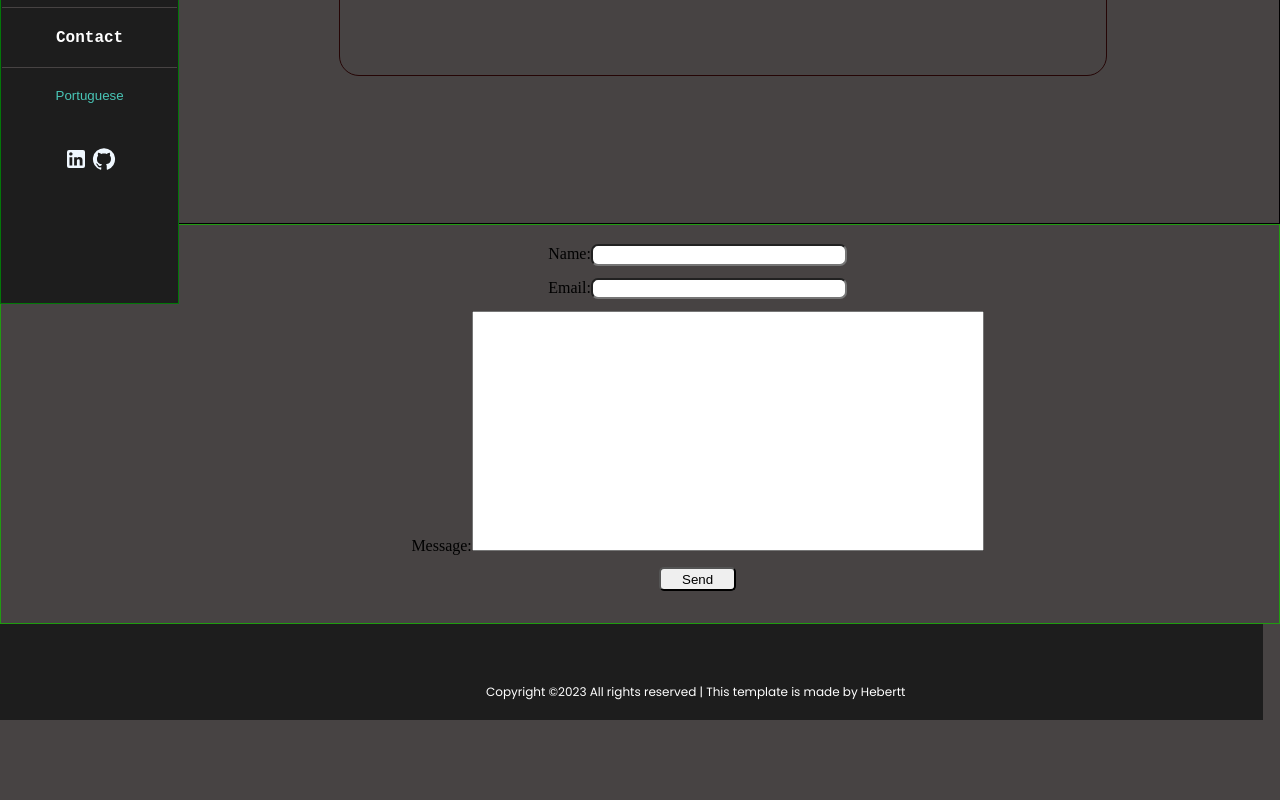
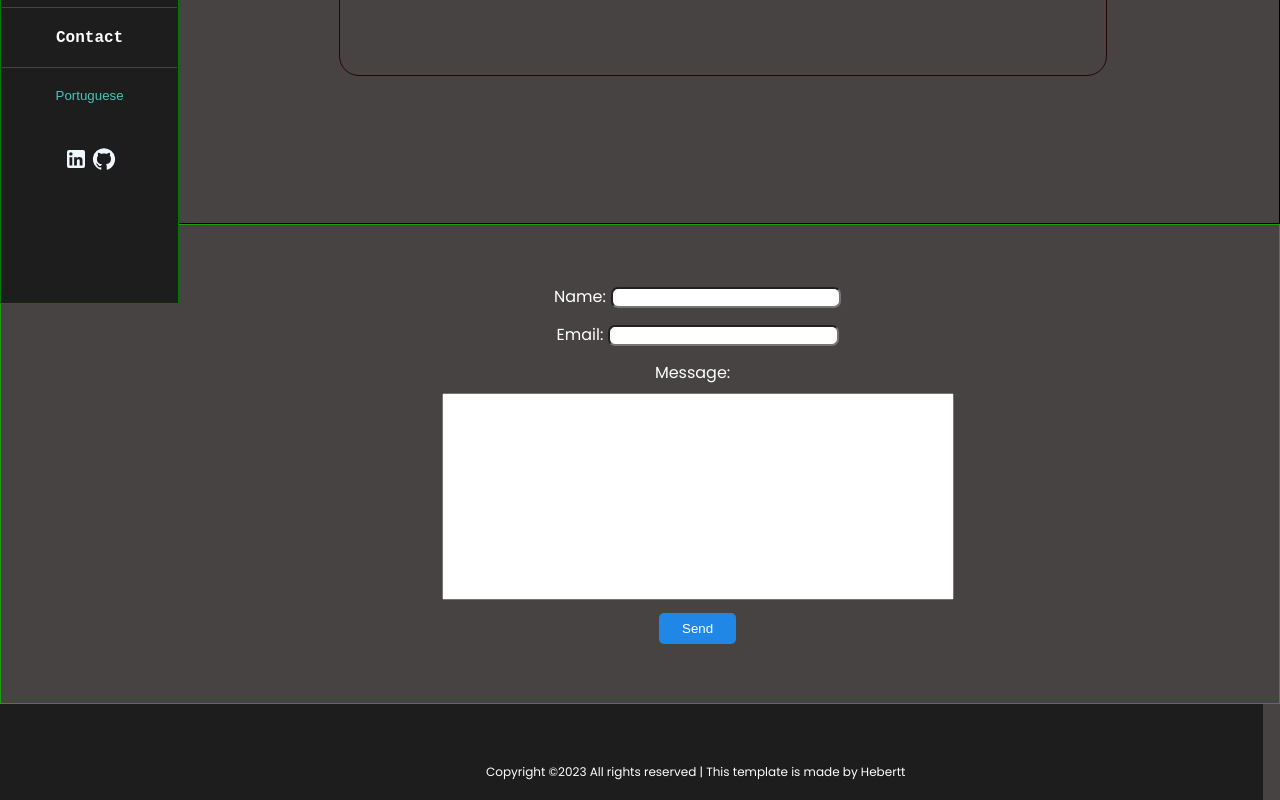
Before and after one commit to Kamui-Hebertt/Kamui-Hebertt.Portifolio, a React (Create React App) app in the folder my-app/: page /contact in a window 1280 px wide. Shown: the part 496-1296 px from the top of the page. Before the commit the page ends 1216 px from the top, so only its background shows below. Built offline with nearby package versions, Linux system fonts and the light colour scheme.

Commit message:
feat:back end skill bar

```diff
--- a/my-app/src/pages/Contact.js
+++ b/my-app/src/pages/Contact.js
@@ -74,7 +74,7 @@ function Contact () {
               <div className="form">
                   <form className="formMain" onSubmit={handleSubmit}>
                     <div>
-                      <label htmlFor="name">{english ?"Name:" : "Nome:"}</label>
+                      <label htmlFor="name" className="nameL">{english ?"Name:" : "Nome:"}</label>
                       <input
                         className="name"
                         type="text"
@@ -84,7 +84,7 @@ function Contact () {
                         required />
                     </div>
                     <div>
-                      <label htmlFor="email">Email:</label>
+                      <label className="emailL" htmlFor="email">Email:</label>
                       <input
                         className="email"
                         type="email"
@@ -94,13 +94,15 @@ function Contact () {
                         required />
                     </div>
                     <div>
-                      <label htmlFor="message">{english ?"Message:" : "Mensagem:"}</label>
+                      <div className="textfield">
+                      <label className="messageL" htmlFor="message">{english ?"Message:" : "Mensagem:"}</label>
                       <textarea
                         className="textMessage"
                         name="message"
                         value={message}
                         onChange={handleInputChange}
                         required />
+                    </div>
                     </div>
                     <button type="submit" className="sendBtn">{english ?"Send" : "Enviar"}</button>
                   </form>
--- a/my-app/src/pages/Skills.js
+++ b/my-app/src/pages/Skills.js
@@ -30,7 +30,9 @@ function Skills () {
            <>
            <h1 className='titleSkills'>Skills And Experinces</h1>
           <div className="container">
+            <div className="skills">
   <div className="col">
+
     <h2 className="titulo">Front-End Skills</h2>
 
     <ul className="skill">
@@ -40,16 +42,34 @@ function Skills () {
       <li><span className="blueline php"></span><em className="stack">Javascript</em></li>
       <li><span className="blueline jquery"></span><em className="stack">TypeScript</em></li>
     </ul>
+
+
+
+  </div>
+  <div className="col">
+
+    <h2 className="titulo">Back-End Skills</h2>
+
+    <ul className="skill">
+      <li><span className="blueline node"></span><em className="stack">Node/Express</em></li>
+      <li><span className="blueline sql"></span><em className="stack">MySql</em></li>
+      <li><span className="blueline docker"></span><em className="stack">Docker</em></li>
+
+    </ul>
+
+
+
+  </div>
   </div>
 
   <div className="textSkills">
-    <p className="descriptionSkill">I'm a front-end developer, currently working on personal projects and developing projects for TRYBE as student,
+    <p className="descriptionSkill">I'm a full-stack web developer, currently working on personal projects and developing projects for TRYBE as student,
      Trybe is a web development school that has a genuine commitment to the professional success of its students,
      but at same time working on some projects.
       I'm studying a bachelor's degree in software engineer.
        My main stacks are ReactJs, Css, Scss, Redux , Context , JavaScript ,Material UI
       React Router, Figma, CSS , HTML , Jest/Unity test , RTL.
-        I'm also starting to study some Back-End stacks such as Docker and MySql.</p>
+      I have some projects in MySql, Docker and Node.js/Express at the moment I have been focusing a lot on backend stacks .</p>
   </div>
   </div>
   <Footer />
@@ -59,6 +79,7 @@ function Skills () {
 
               <><h1 className='titleSkills'>Habilidades & Experiências</h1>
               <div className="container">
+                <div className="skills">
                     <div className="col">
                       <h2 className="titulo">Habilidades de Front-end</h2>
 
@@ -70,13 +91,25 @@ function Skills () {
                         <li><span className="blueline jquery"></span><em className="stack">TypeScript</em></li>
                       </ul>
                     </div>
+
+                    <div className="col">
+    <h2 className="titulo">Habilidades em Back-end</h2>
+
+    <ul className="skill">
+    <li><span className="blueline node"></span><em className="stack">Node/Express</em></li>
+      <li><span className="blueline sql"></span><em className="stack">MySql</em></li>
+      <li><span className="blueline docker"></span><em className="stack">Docker</em></li>
+
+    </ul>
+    </div>
+  </div>
                     <div className="textSkills">
-          <p className="descriptionSkill">Sou desenvolvedor front-end, atualmente trabalhando em projetos pessoais e desenvolvendo projetos para TRYBE como aluno,
+          <p className="descriptionSkill">Sou desenvolvedor full-stack, atualmente trabalhando em projetos pessoais e desenvolvendo projetos para TRYBE como aluno,
      Trybe é uma escola de desenvolvimento web que tem um compromisso genuíno com o sucesso profissional de seus alunos, mas ao mesmo tempo trabalhando em alguns projetos.
       Estou cursando um bacharelado em engenharia de software.
       Minhas principais stacks de front-end são ReactJs, Css, Scss, Redux , Context , JavaScript , Material UI,
       React Router, Figma, CSS , HTML , Jest/Testes Unitários , RTL.
-     Também estou começando a estudar algumas stacks de back-end, tais como Docker e  MySql.</p>
+      Possuo alguns projetos em MySql, Docker e Node.js/Express no momento tenho focado bastante em stacks de back-end.</p>
   </div>
                   </div>
   <Footer />
--- a/my-app/src/styles/_formContact.scss
+++ b/my-app/src/styles/_formContact.scss
@@ -1,22 +1,22 @@
 .form {
   border: 1px solid rgb(32, 156, 16);
-  height: 50vh;
+  height: 60vh;
   display: flex;
   align-items: center;
   justify-content: center;
-  gap: 3vh;
+  gap: 4vh;
 
 }
 
 .name {
 height: 2.7vh;
-width: 20vw;
+width: 18vw;
 
 }
 
 .email {
   height: 2.7vh;
-  width: 20vw;
+  width: 18vw;
 
 }
 
@@ -28,8 +28,11 @@ width: 20vw;
 
 .sendBtn {
   width: 6vw;
-  height: 3vh;
+  height: 4vh;
   border-radius: 5px;
+  color: $whiteLetter;
+  background-color: $blueborder;
+  border: none;
 }
 .formMain  input {
   border-radius: 7px;
@@ -42,5 +45,34 @@ margin-left: 9vw;
   display: flex;
   flex-direction: column;
   align-items: center;
-  gap: 12px;
+  gap: 13px;
 }
+
+.emailL {
+  margin-right: 5px;
+  color:$whiteLetter;
+  font-family: "Poppins";
+}
+.nameL {
+  margin-right: 5px;
+  color:$whiteLetter;
+  font-family: "Poppins";
+}
+
+.messageL {
+
+
+  margin-bottom: 1vh;
+  margin-right: 10px;
+  color:$whiteLetter;
+  font-family: "Poppins";
+}
+
+.textfield {
+  height: 30vh;
+  align-items: center;
+
+  flex-direction: column;
+  display: flex;
+
+}
--- a/my-app/src/styles/main.css
+++ b/my-app/src/styles/main.css
@@ -414,9 +414,11 @@ body {
   line-height: 25px;
   width: 40vw;
   text-align: left;
+  font-size: 22px;
   margin-left: 3vw;
   margin-top: 18vh;
   text-align: center;
+  line-height: 32px;
 }
 
 .skill {
@@ -457,6 +459,12 @@ body {
   height: 150vh;
 }
 
+.skills {
+  display: flex;
+  width: 35vw;
+  border: 1px solid black;
+}
+
 .titleSkills {
   float: right;
   padding-bottom: 4vh;
@@ -473,6 +481,9 @@ body {
 .titulo {
   font-size: 4vh;
   display: flex;
+  height: 12vh;
+  line-height: 38px;
+  text-align: center;
   justify-content: center;
   margin-bottom: 10vh;
   font-family: "Poppins";
@@ -511,6 +522,21 @@ body {
 .jquery {
   width: 10%;
   animation: jquery 2s ease-out;
+}
+
+.node {
+  width: 38%;
+  animation: node 2s ease-out;
+}
+
+.sql {
+  width: 30%;
+  animation: sql 2s ease-out;
+}
+
+.docker {
+  width: 30%;
+  animation: docker 2s ease-out;
 }
 
 @keyframes titulo {
@@ -559,6 +585,30 @@ body {
   }
   100% {
     width: 10%;
+  }
+}
+@keyframes node {
+  0% {
+    width: 0px;
+  }
+  100% {
+    width: 38%;
+  }
+}
+@keyframes sql {
+  0% {
+    width: 0px;
+  }
+  100% {
+    width: 30%;
+  }
+}
+@keyframes docker {
+  0% {
+    width: 0px;
+  }
+  100% {
+    width: 30%;
   }
 }
 /*media queries*/
@@ -853,21 +903,21 @@ body {
 
 .form {
   border: 1px solid rgb(32, 156, 16);
-  height: 50vh;
+  height: 60vh;
   display: flex;
   align-items: center;
   justify-content: center;
-  gap: 3vh;
+  gap: 4vh;
 }
 
 .name {
   height: 2.7vh;
-  width: 20vw;
+  width: 18vw;
 }
 
 .email {
   height: 2.7vh;
-  width: 20vw;
+  width: 18vw;
 }
 
 .textMessage {
@@ -878,8 +928,11 @@ body {
 
 .sendBtn {
   width: 6vw;
-  height: 3vh;
+  height: 4vh;
   border-radius: 5px;
+  color: #fff;
+  background-color: #2187e7;
+  border: none;
 }
 
 .formMain input {
@@ -892,5 +945,31 @@ body {
   display: flex;
   flex-direction: column;
   align-items: center;
-  gap: 12px;
+  gap: 13px;
+}
+
+.emailL {
+  margin-right: 5px;
+  color: #fff;
+  font-family: "Poppins";
+}
+
+.nameL {
+  margin-right: 5px;
+  color: #fff;
+  font-family: "Poppins";
+}
+
+.messageL {
+  margin-bottom: 1vh;
+  margin-right: 10px;
+  color: #fff;
+  font-family: "Poppins";
+}
+
+.textfield {
+  height: 30vh;
+  align-items: center;
+  flex-direction: column;
+  display: flex;
 }/*# sourceMappingURL=main.css.map */
```
Also changed, not shown: my-app/src/styles/_skillBars.scss (+19 -1 lines), 1 other file (tests, documents, lock files or other folders).
